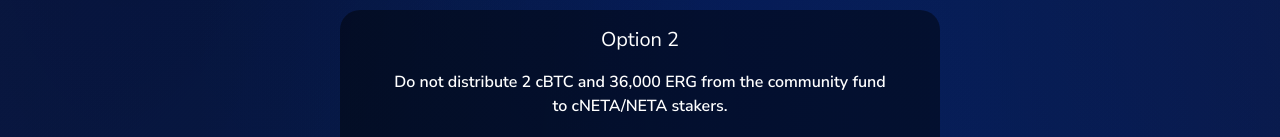
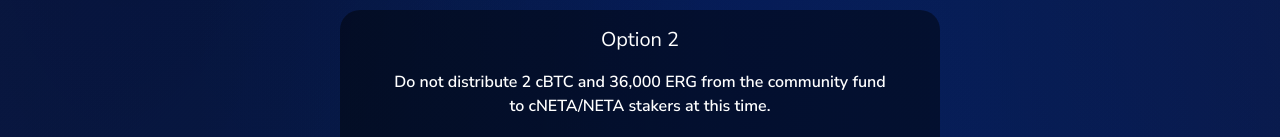
Before and after one commit to shito8/aneta-gov4, a plain HTML site: page index.html in a window 1280 px wide. Shown: the part 815-952 px from the top of the page. Drawn offline with Linux system fonts and the light colour scheme; no server answers.

Commit message:
change description option 2

```diff
--- a/index.html
+++ b/index.html
@@ -79,7 +79,7 @@
 			<div class="cards">
 				<header>
 					<h2>Option 2</h2>
-					<p>Do not distribute 2 cBTC and 36,000 ERG from the community fund to cNETA/NETA stakers.</p>
+					<p>Do not distribute 2 cBTC and 36,000 ERG from the community fund to cNETA/NETA stakers at this time.</p>
 				</header>
 				<article>
 					<div class="subtitle">
```
